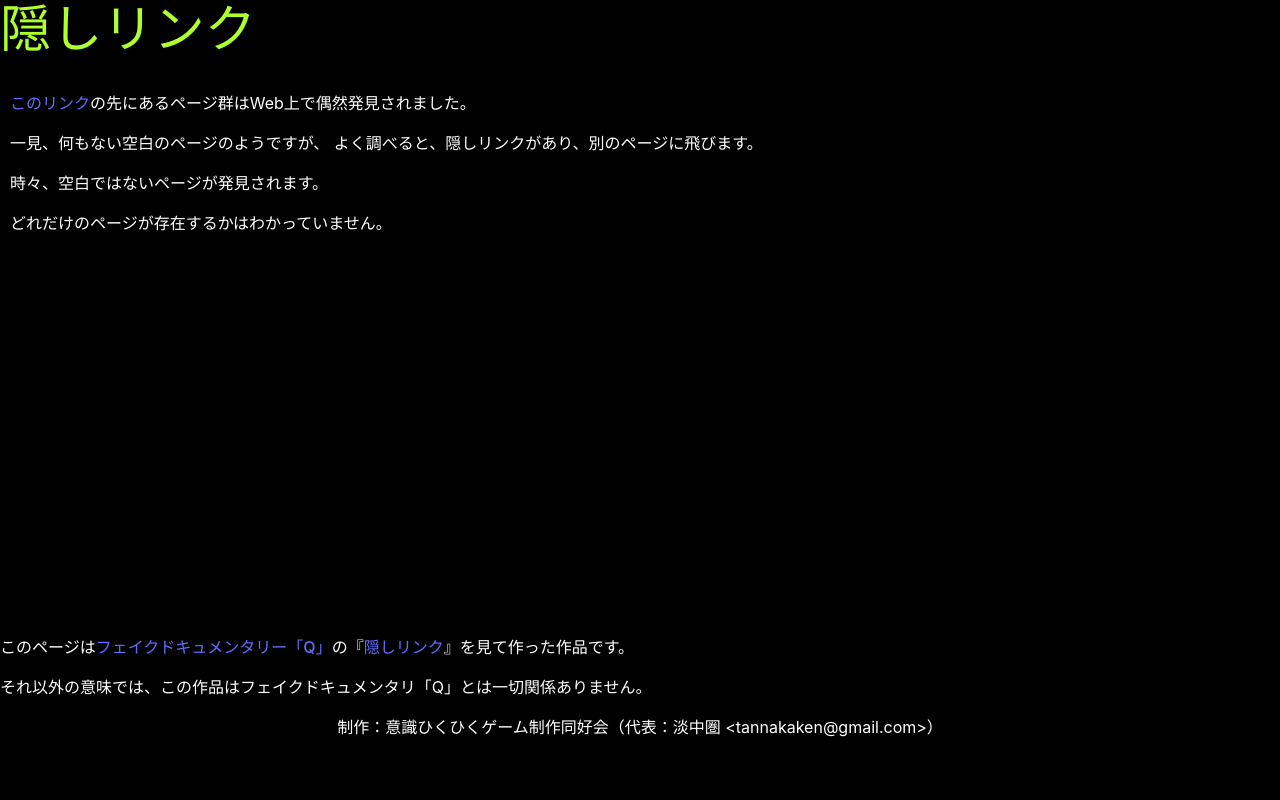
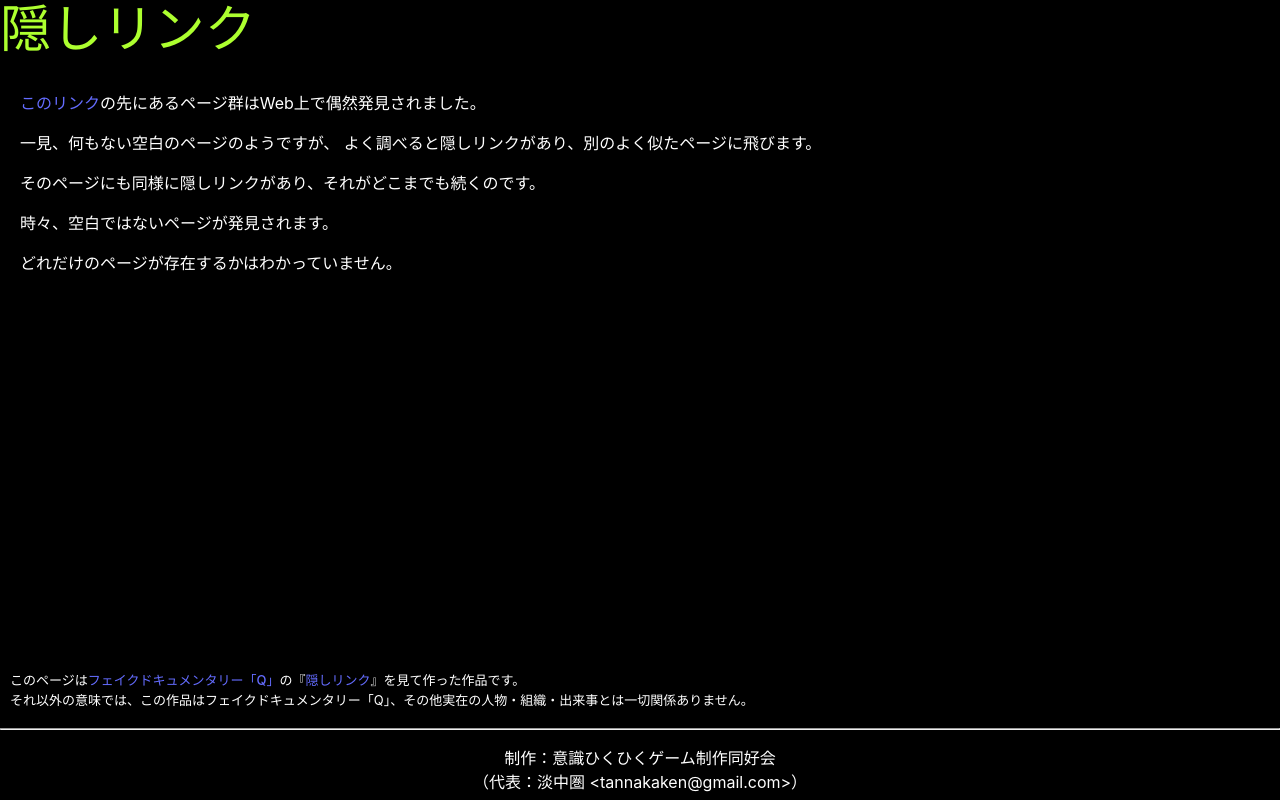
Before and after one commit to ishiki-hikuhiku-game/hidden-link, a React (Vite) app: page / in a window 1280 px wide. Built offline with nearby package versions, Linux system fonts and the light colour scheme.

Commit message:
トップページのスタイルの調整

```diff
--- a/src/screens/Top.screen.css
+++ b/src/screens/Top.screen.css
@@ -12,13 +12,24 @@
 }
 
 #top-description {
-    margin: 10px;
+    margin: 20px;
 }
 
 #top-notice {
-    margin-top: 50vh;
+    margin: 10px;
+    position: fixed;
+    bottom: 10vh;
+}
+
+#top-notice p {
+    font-size: small;
+    margin: 0;
 }
 
 #top-credit {
+    width: 100%;
+    height: 10vh;
+    position: fixed;
+    bottom: 0;
     text-align: center;
 }
--- a/src/screens/Top.screen.tsx
+++ b/src/screens/Top.screen.tsx
@@ -12,7 +12,10 @@ export const TopScreen = () => {
         </p>
         <p>
           一見、何もない空白のページのようですが、
-          よく調べると、隠しリンクがあり、別のページに飛びます。
+          よく調べると隠しリンクがあり、別のよく似たページに飛びます。
+        </p>
+        <p>
+          そのページにも同様に隠しリンクがあり、それがどこまでも続くのです。
         </p>
         <p>時々、空白ではないページが発見されます。</p>
         <p>どれだけのページが存在するかはわかっていません。</p>
@@ -30,13 +33,15 @@ export const TopScreen = () => {
           』を見て作った作品です。
         </p>
         <p>
-          それ以外の意味では、この作品はフェイクドキュメンタリ「Q」とは一切関係ありません。
+          それ以外の意味では、この作品はフェイクドキュメンタリー「Q」、その他実在の人物・組織・出来事とは一切関係ありません。
         </p>
       </div>
       <div id="top-credit">
+        <hr />
         <p>
-          制作：意識ひくひくゲーム制作同好会（代表：淡中圏
-          &lt;tannakaken@gmail.com&gt;）
+          制作：意識ひくひくゲーム制作同好会
+          <br />
+          （代表：淡中圏 &lt;tannakaken@gmail.com&gt;）
         </p>
       </div>
     </div>
```
